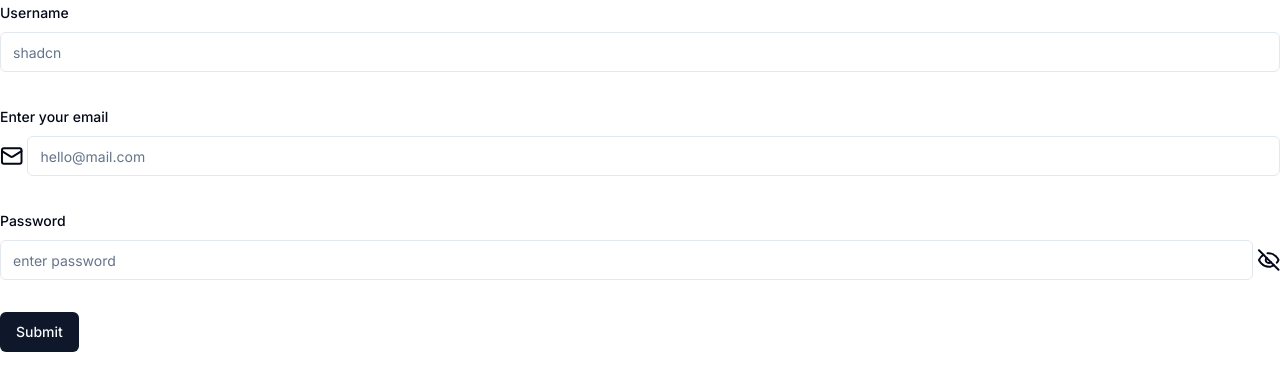
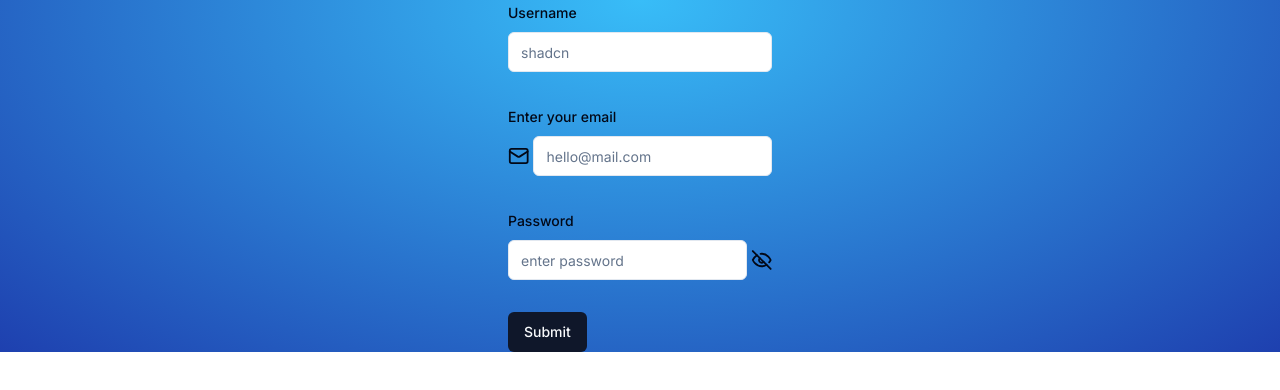
Before and after one commit to femiabimbola/authjs-refresher, a Next.js app: page /signup in a window 1280 px wide. Shown: the top 390 px of the page. Built offline with nearby package versions, Linux system fonts and the light colour scheme.

Commit message:
refractor code

```diff
--- /dev/null
+++ b/app/(auth)/layout.tsx
@@ -0,0 +1,13 @@
+const AuthLayout = ({children}: {children: React.ReactNode}) => {
+  return (
+    <div className="flex items-center justify-center bg-[radial-gradient(ellipse_at_top,_var(--tw-gradient-stops))] from-sky-400 to-blue-800">
+      {children}
+    </div>
+  );
+};
+export default AuthLayout;
+
+/**
+    <div className="h-full flex items-center justify-center bg-[radial-gradient(ellipse_at_top,_var(--tw-gradient-stops))] from-sky-400 to-blue-800">
+ * s
+ */
--- a/app/login/page.tsx
+++ b/app/(auth)/login/page.tsx
@@ -1,11 +1,7 @@
 import Login from "@/components/auth/login-form";
 
 const LoginPage = () => {
-  return (
-    <main>
-      <Login />
-    </main>
-  );
+  return <main>{/* <Login /> */}</main>;
 };
 
 export default LoginPage;
--- a/components/auth/SignUp.tsx
+++ b/components/auth/SignUp.tsx
@@ -29,7 +29,6 @@
   });
 
   const onSubmit = (values: z.infer<typeof RegisterSchema>) => {
-    console.log("here");
     console.log(values);
   };
   return (
```
Also changed, not shown: app/(auth)/signup/page.tsx (renamed from app/signup/page.tsx).
